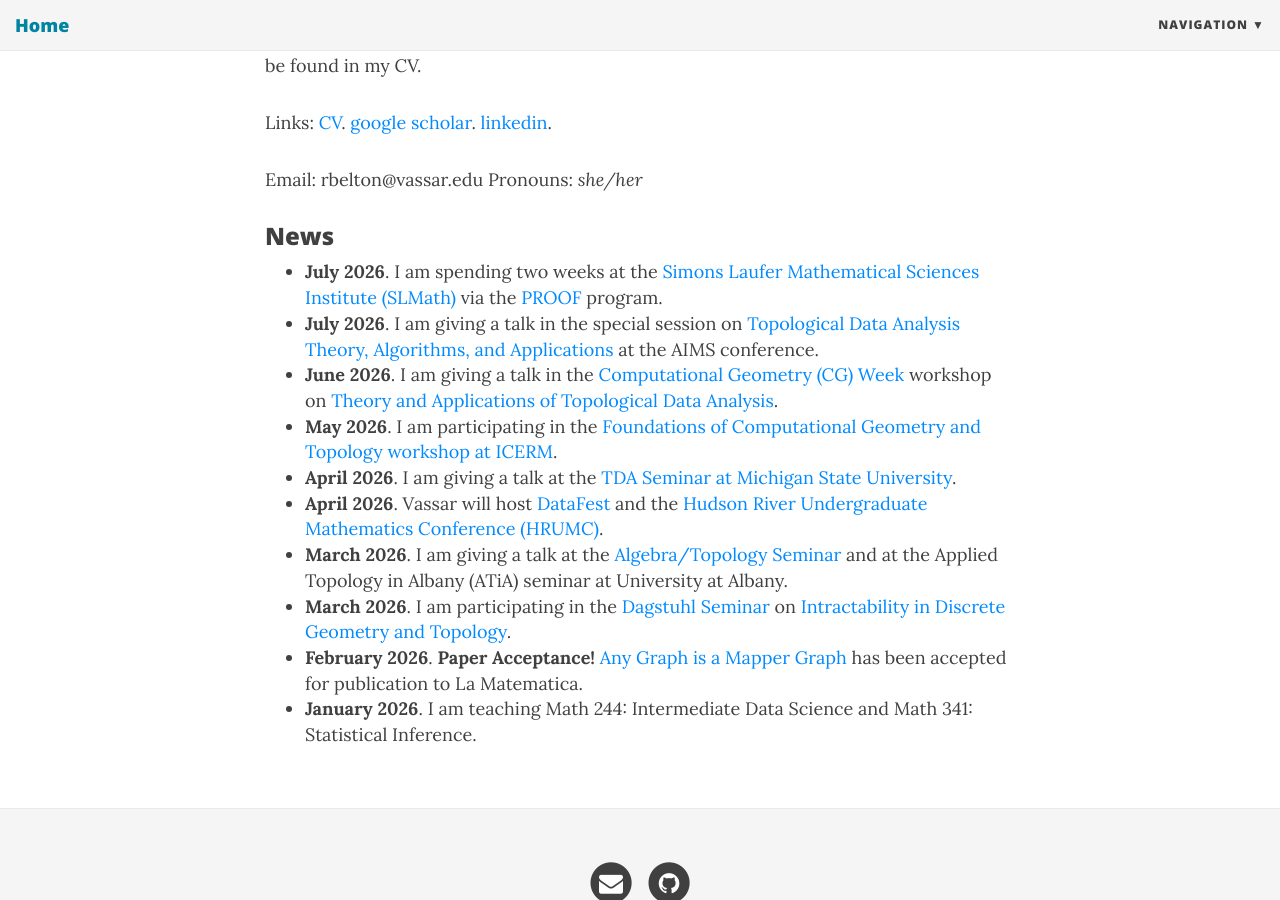
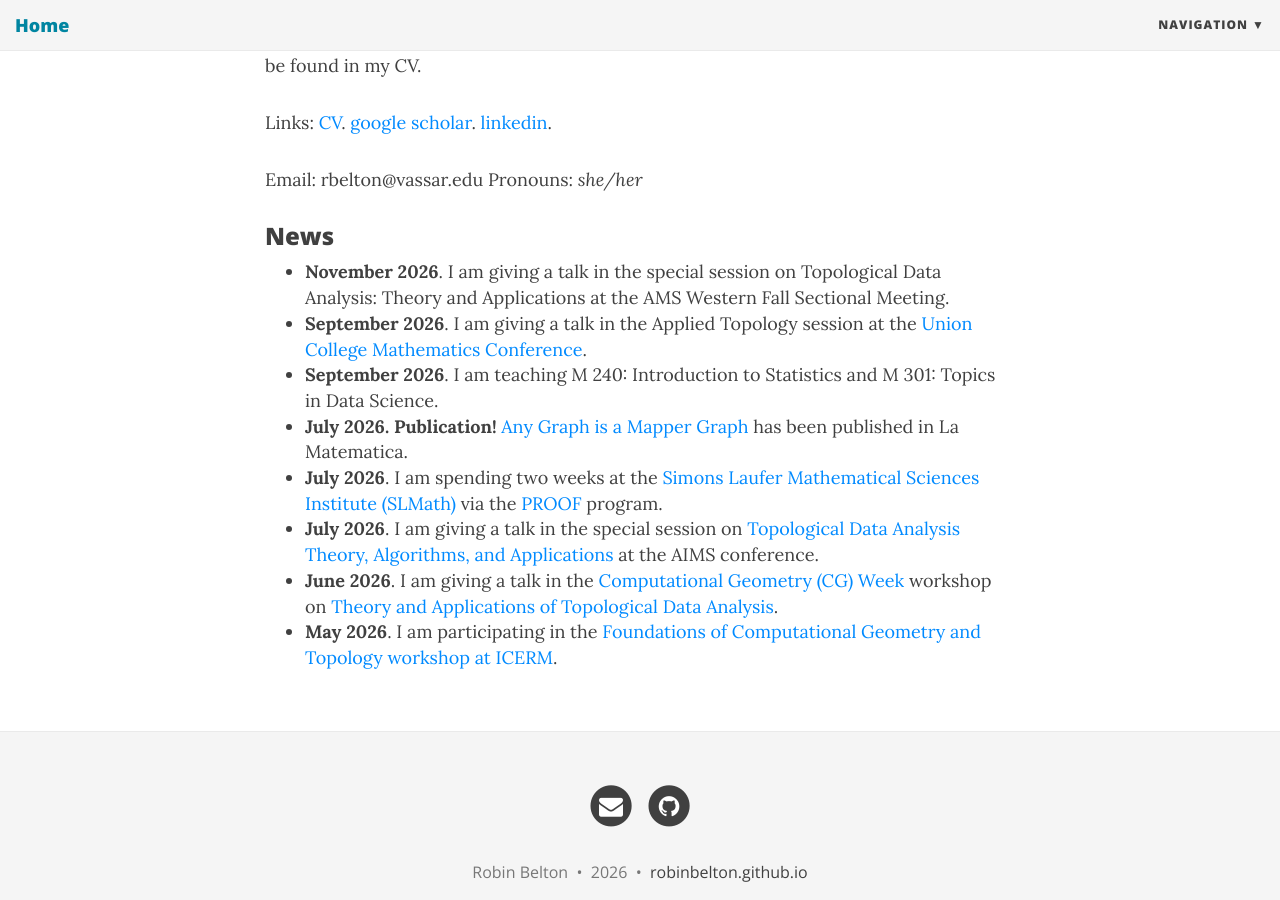
Before and after one commit to robinbelton/robinbelton.github.io, a Jekyll site: the page built from index.html, in a window 1280 px wide and 900 px high, scrolled down 614 px. Built offline with Jekyll 4.4.1, drawn with Linux system fonts in a browser that asks for light colours; nearby versions of some CDN libraries; the list of posts is cut into pages by our own code.

Commit message:
Edit homepage

```diff
--- a/index.html
+++ b/index.html
@@ -18,14 +18,12 @@ Hello! I am an Assistant Professor in the Department of Mathematics and Statisti
 
 <h3>News</h3>
 <ul>
+    <li><b>November 2026</b>. I am giving a talk in the special session on Topological Data Analysis: Theory and Applications at the AMS Western Fall Sectional Meeting.</li>
+    <li><b>September 2026</b>. I am giving a talk in the Applied Topology session at the <a href="https://www.math.union.edu/~carneys/UnionMathConference2026/UCMC2026index.html?_gl=1*1h6ve7d*_ga*MTk3ODkzODc5My4xNzYzNTgzMDU3*_ga_QDTJMT872K*czE3Nzc0OTE5NDIkbzcwJGcxJHQxNzc3NDkxOTg5JGoxMyRsMCRoMA..&_ga=2.196229420.1491861121.1777424262-1978938793.1763583057">Union College Mathematics Conference</a>.</li>
+    <li><b>September 2026</b>. I am teaching M 240: Introduction to Statistics and M 301: Topics in Data Science.</li>
+    <li><b>July 2026.</b> <b>Publication!</b> <a href="https://arxiv.org/pdf/2408.11180v1">Any Graph is a Mapper Graph</a> has been published in La Matematica.</li>
     <li><b>July 2026</b>. I am spending two weeks at the <a href="https://www.slmath.org/">Simons Laufer Mathematical Sciences Institute (SLMath)</a> via the <a href="https://www.slmath.org/proof">PROOF</a> program.
     <li><b>July 2026</b>. I am giving a talk in the special session on <a href="https://aimsconference.org/AIMS-Conference/conf-reg2026/ss/changeApp12.php?ssid=122">Topological Data Analysis Theory, Algorithms, and Applications</a> at the AIMS conference.</li>
     <li><b>June 2026</b>. I am giving a talk in the <a href="https://cgweek26.computational-geometry.org/">Computational Geometry (CG) Week</a> workshop on <a href="https://tda-socg2026.netlify.app/">Theory and Applications of Topological Data Analysis</a>.</li>
     <li><b>May 2026</b>. I am participating in the <a href="https://icerm.brown.edu/program/topical_workshop/tw-26-fcg">Foundations of Computational Geometry and Topology workshop at ICERM</a>.</li>
-    <li><b>April 2026</b>. I am giving a talk at the <a href="https://cmse.msu.edu/NewsEvents/tda_seminar/index.aspx">TDA Seminar at Michigan State University</a>.</li>
-    <li><b>April 2026</b>. Vassar will host <a href="https://pages.vassar.edu/datafest/">DataFest</a> and the <a href="https://sites.google.com/view/hrumc/home">Hudson River Undergraduate Mathematics Conference (HRUMC)</a>.</li>
-    <li><b>March 2026</b>. I am giving a talk at the <a href= "https://albanymath.github.io/ats/index-26-3.html"> Algebra/Topology Seminar</a> and at the Applied Topology in Albany (ATiA) seminar at University at Albany.</li>
-    <li><b>March 2026</b>. I am participating in the <a href = "https://www.dagstuhl.de/en/seminars">Dagstuhl Seminar</a> on <a href = "https://www.dagstuhl.de/seminars/seminar-calendar/seminar-details/26122">Intractability in Discrete Geometry and Topology</a>.</li>
-    <li><b>February 2026</b>. <b>Paper Acceptance!</b> <a href="https://arxiv.org/pdf/2408.11180v1">Any Graph is a Mapper Graph</a> has been accepted for publication to La Matematica.</li>
-    <li><b>January 2026</b>. I am teaching Math 244: Intermediate Data Science and Math 341: Statistical Inference.</li>
 </ul>
```
